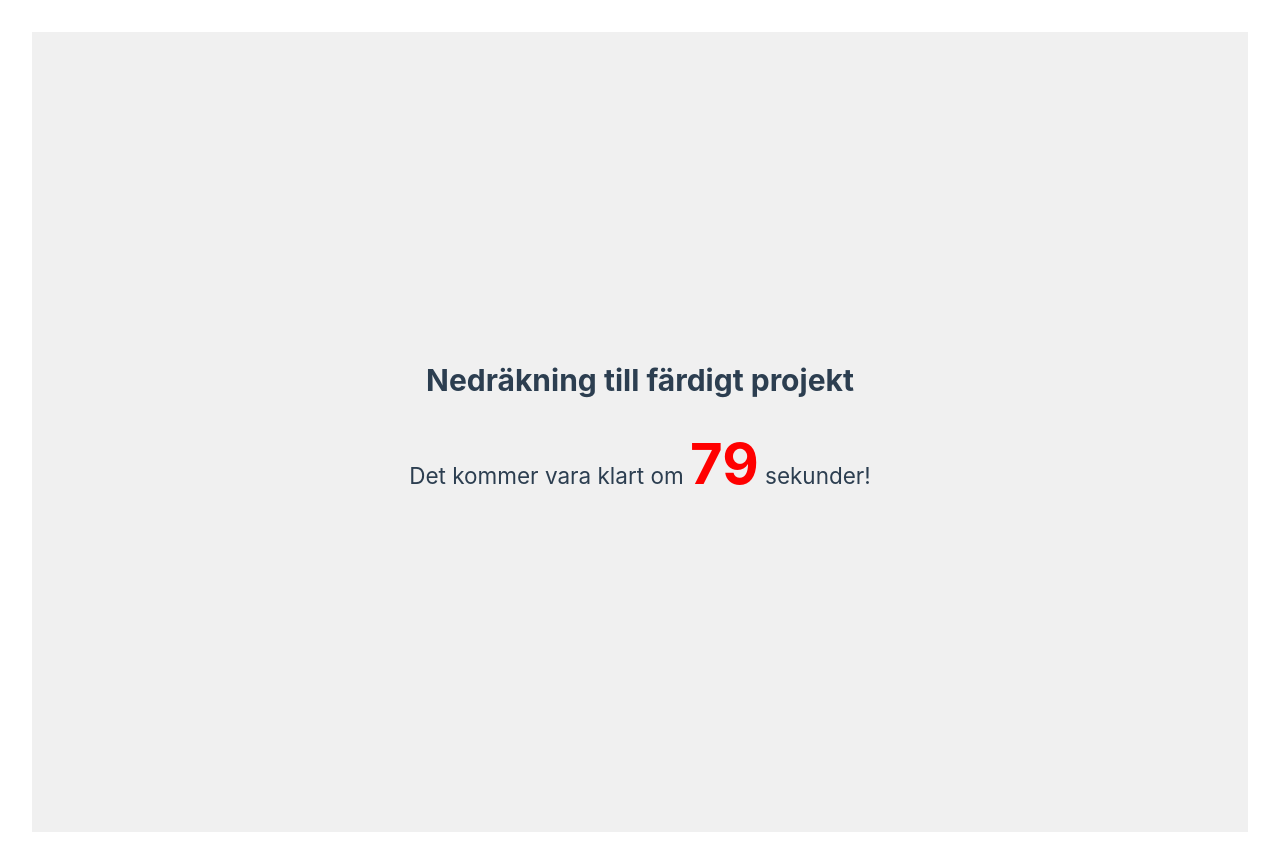
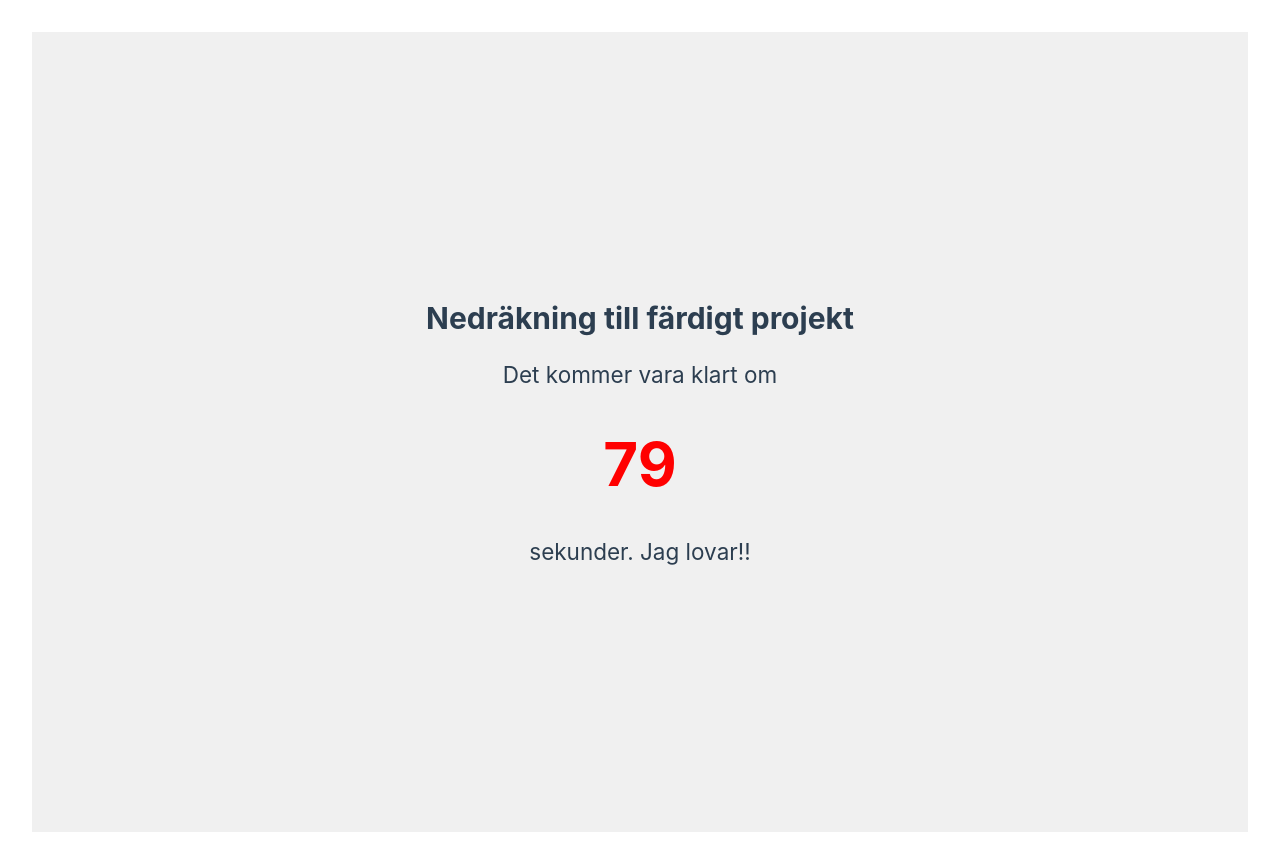
Before and after one commit to annkar73/vue-endless-countdown, a Vue app: page / in a window 1280 px wide. Built offline with nearby package versions, Linux system fonts and the light colour scheme.

Commit message:
:lipstick: update style

```diff
--- a/src/App.vue
+++ b/src/App.vue
@@ -1,18 +1,20 @@
 <script setup lang="ts">
 import EndlessCounter from './components/EndlessCounter.vue';
-
 </script>
 
 <template>
-
-
   <main>
     <div id="app">
       <h1>Nedräkning till färdigt projekt</h1>
-      <h2>Det kommer vara klart om  <EndlessCounter />  sekunder!</h2>
+      <div class="countdown-container">
+        <p>Det kommer vara klart om</p>
+        <div class="counter">
+          <EndlessCounter />
+        </div>
+        <p>sekunder. Jag lovar!!</p>
+      </div>
     </div>
   </main>
-
 </template>
 
 <style scoped>
@@ -36,12 +38,21 @@ h1 {
   margin-bottom: 0.5em;
 }
 
-h2 {
-  font-size: 1.5em;
+.countdown-container {
+  display: flex;
+  flex-direction: column;
+  align-items: center;
+  gap: 0.5em;
 }
 
-#app > h2 {
-  margin-top: 0;
+.counter {
+  font-size: 2em;
+  font-weight: bold;
+  margin: 0.5em 0;
 }
 
+p {
+  font-size: 1.5em;
+  margin: 0;
+}
 </style>
```
